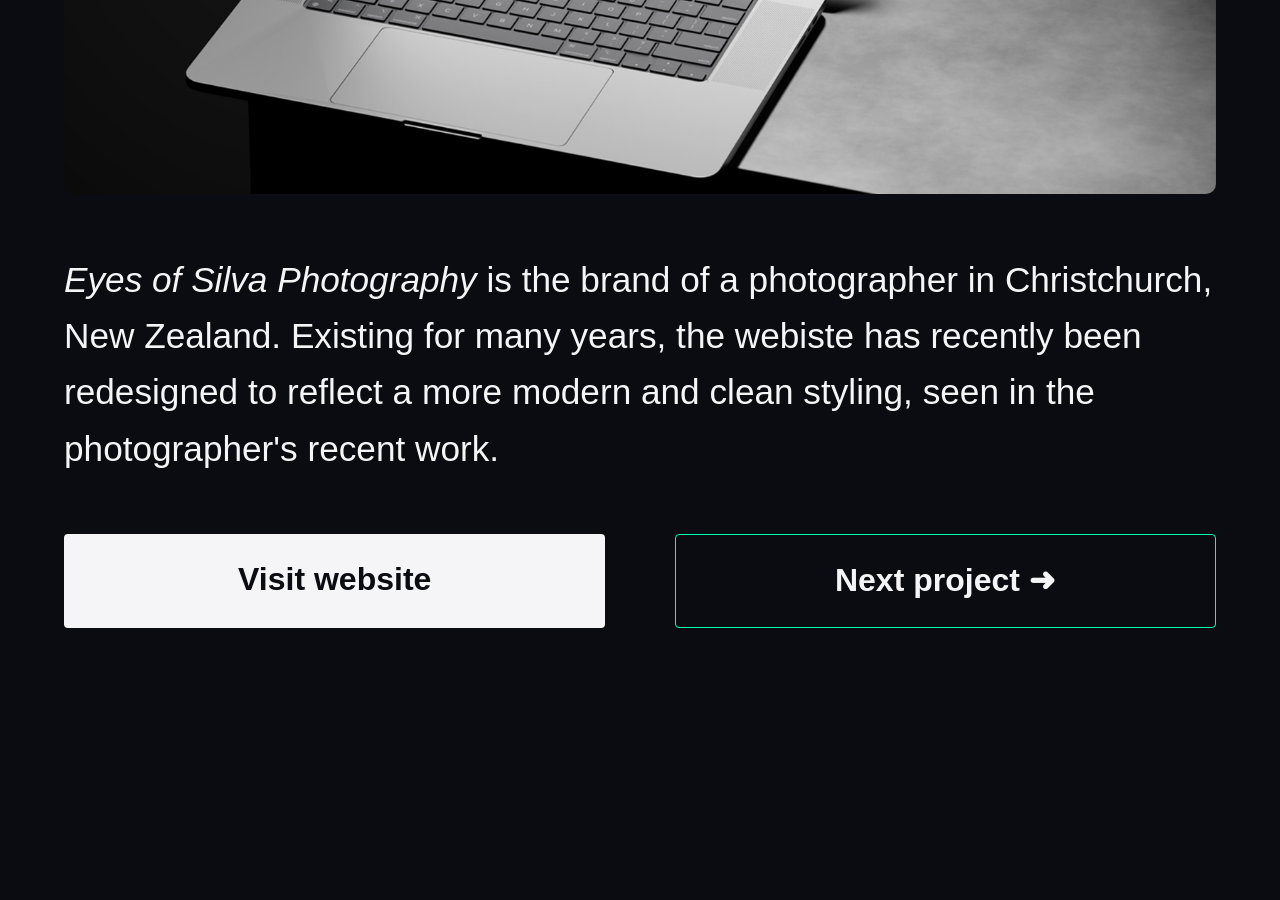
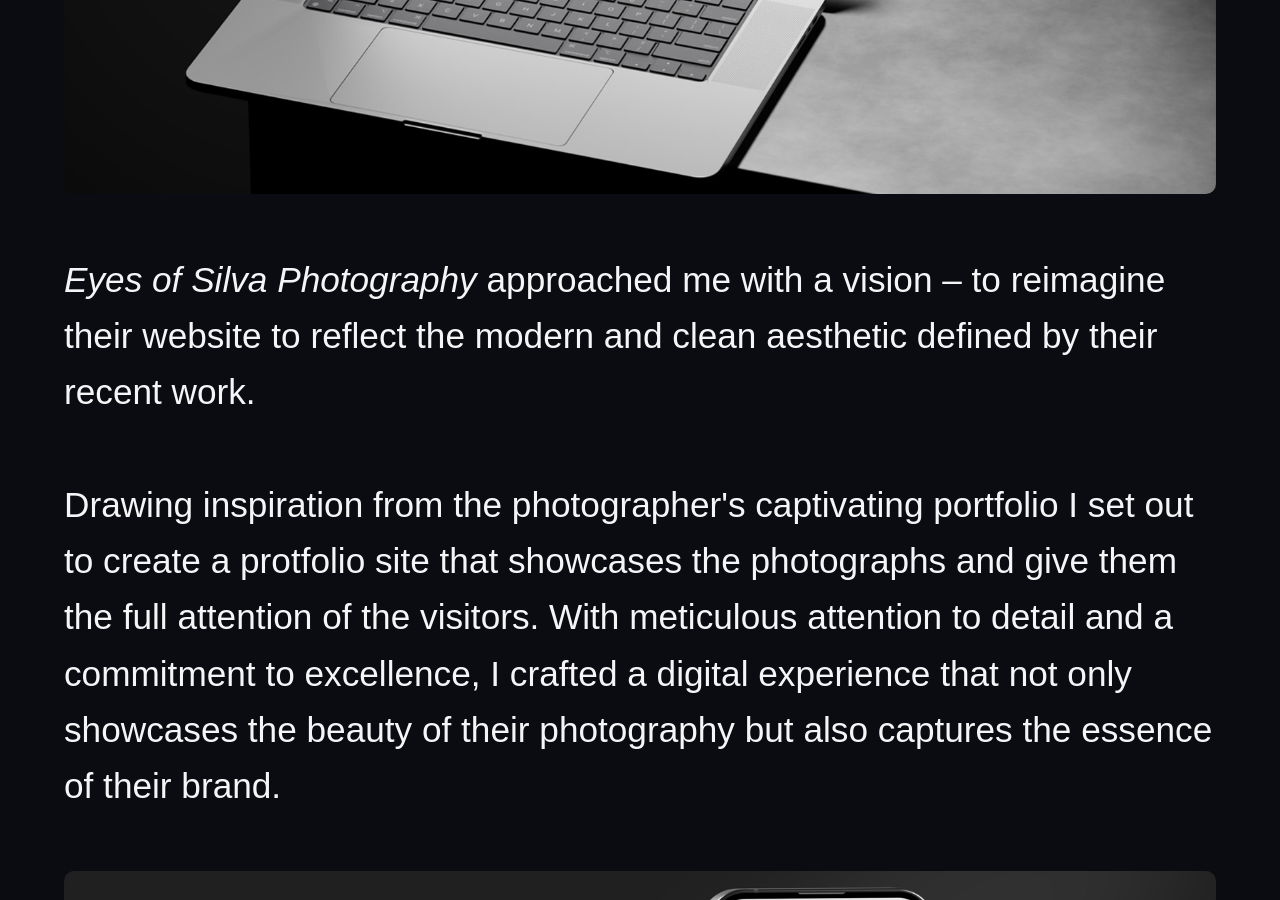
Before and after one commit to NINE32/nine32, a Jekyll site: the page built from projects/eosp.html, in a window 1280 px wide and 900 px high, scrolled down 934 px. Built offline with Jekyll 4.4.1, drawn with Linux system fonts in a browser that asks for light colours.

Commit message:
Update eosp.html

```diff
--- a/projects/eosp.html
+++ b/projects/eosp.html
@@ -9,7 +9,11 @@ Scope: <span>Website design and build</span>
 </p>
 <p class="details">
 <img src="/assets/images/portfolio/eosp-01.jpg" alt="Eyes of Silva Photography screenshot" />
-<em>Eyes of Silva Photography</em> is the brand of a photographer in Christchurch, New Zealand. Existing for many years, the webiste has recently been redesigned to reflect a more modern and clean styling, seen in the photographer's recent work.
+<em>Eyes of Silva Photography</em> approached me with a vision – to reimagine their website to reflect the modern and clean aesthetic defined by their recent work.<br />
+<br />
+Drawing inspiration from the photographer's captivating portfolio I set out to create a protfolio site that showcases the photographs and give them the full attention of the visitors. With meticulous attention to detail and a commitment to excellence, I crafted a digital experience that not only showcases the beauty of their photography but also captures the essence of their brand.<br />
+<br />
+<img src="/assets/images/portfolio/eosp-02.jpg" alt="Eyes of Silva Photography screenshot" />
 </p>
 <div class="project-end-links">
 <a class="link-to-site" href="https://eyesofsilva.com" title="Eyes of Silva Photography" target="_blank">Visit website</a>
```
